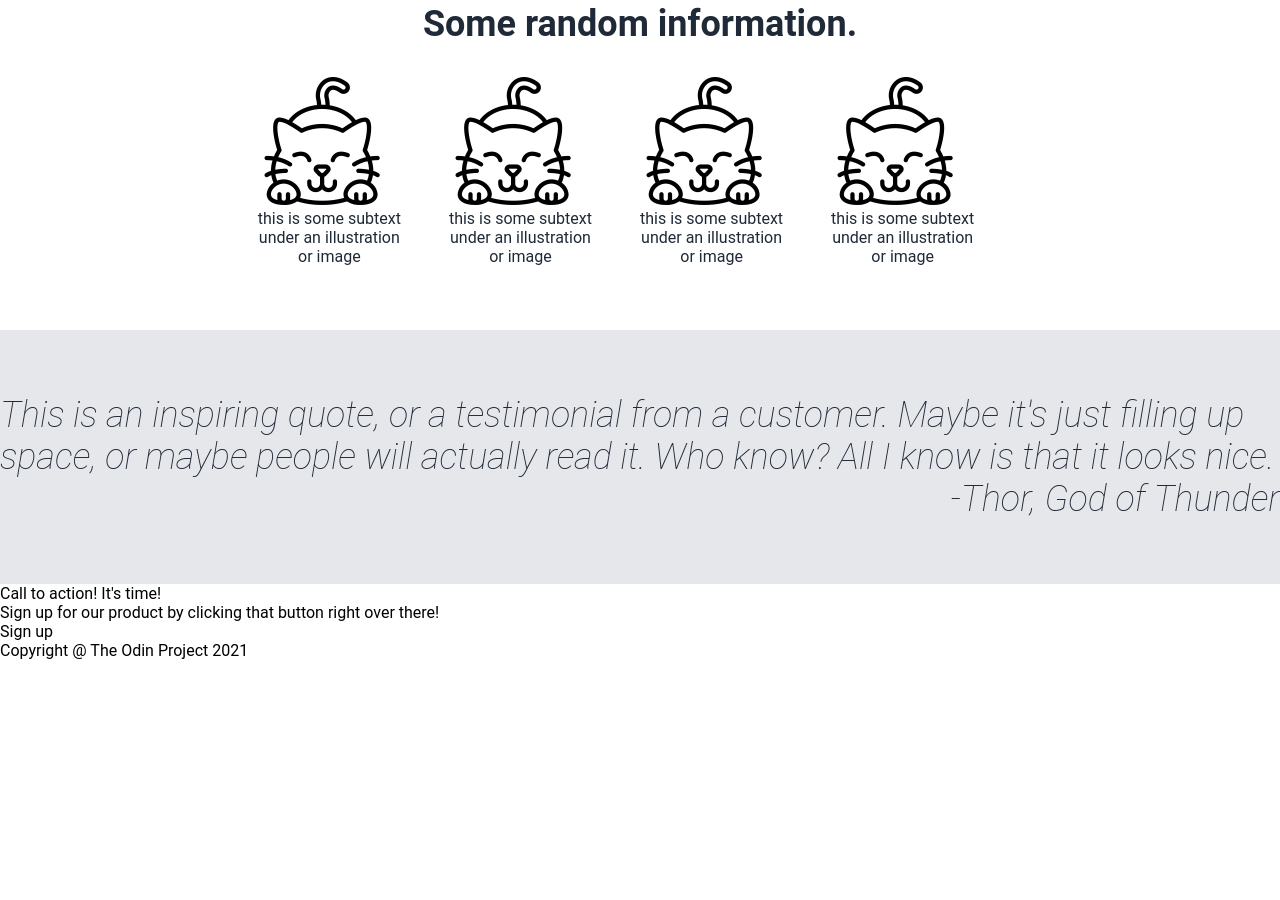
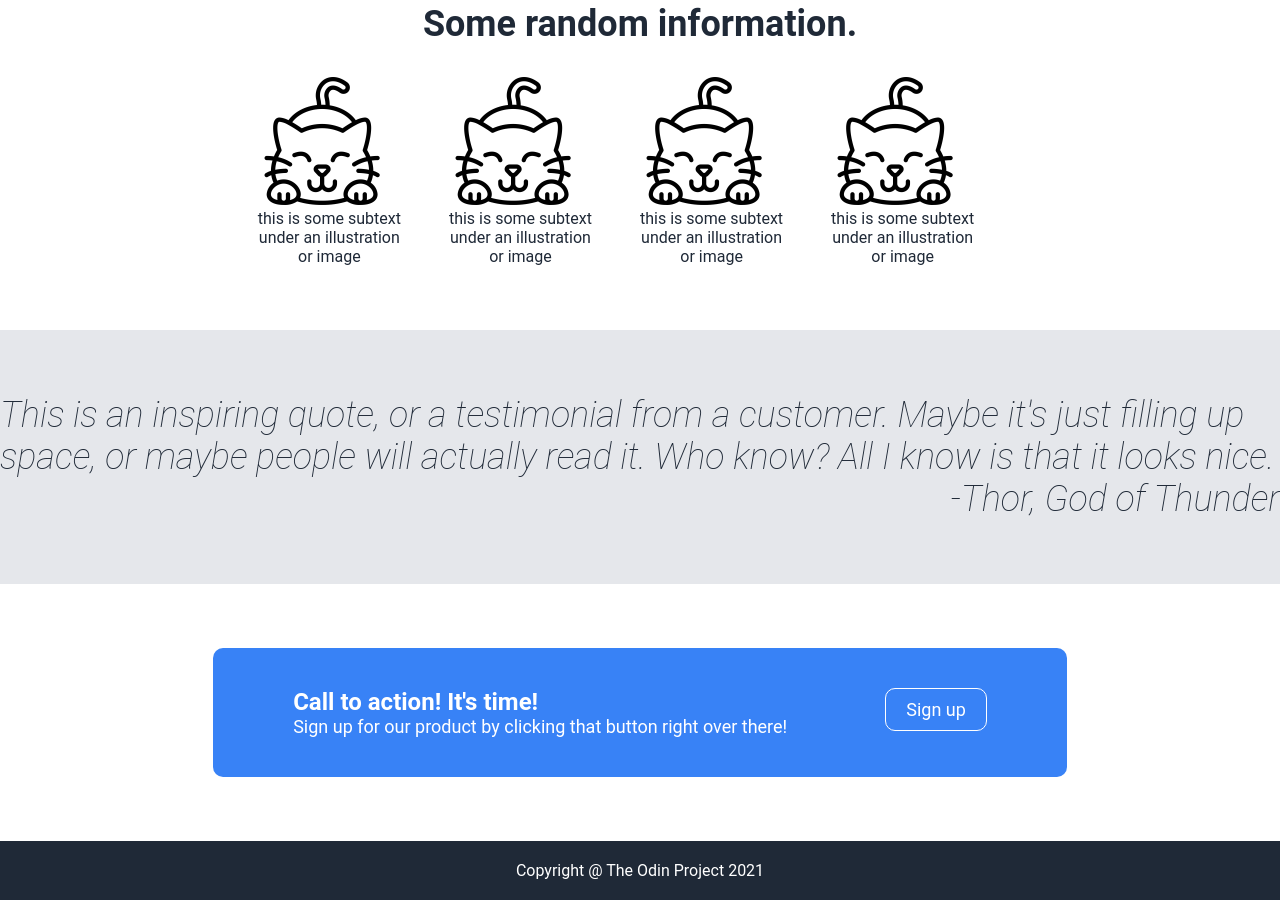
Before and after one commit to Sosopend/landing_page, a plain HTML site: page index.html in a window 1280 px wide. Shown: the part 661-1561 px from the top of the page. Before the commit the page ends 1321 px from the top, so only its background shows below. Drawn offline with Linux system fonts and the light colour scheme.

Commit message:
footer done + fix some bugs

```diff
--- a/index.html
+++ b/index.html
@@ -79,12 +79,14 @@
                     <p>Call to action! It's time!</p>
                     <p>Sign up for our product by clicking that button right over there!</p>
                 </div>
-                <p class="button">Sign up</p>
+                <p><a href="#" class="button">Sign up</a></p>
             </div>
         </div>
     </main>
     <footer>
-        <p>Copyright @ The Odin Project 2021</p>
+        <div class="content">
+            <p>Copyright @ The Odin Project 2021</p>
+        </div>
     </footer>
 </body>
 
--- a/src/style.css
+++ b/src/style.css
@@ -148,3 +148,62 @@ header img {
     font-weight: lighter;
     font-style: italic;
 }
+
+#action {
+    padding-top: 64px;
+    padding-bottom: 64px;
+    display: flex;
+    justify-content: center;
+}
+
+#action .blue-wall {
+    display: flex;
+    background-color: #3882f6 ;
+    color: white;
+    border-radius: 10px;
+    padding: 40px 80px 40px 80px;
+}
+
+#action .blue-wall .call {
+    margin-right: 98px;
+}
+
+#action .blue-wall .call p{
+    font-size: 18px;
+}
+
+#action .blue-wall .call p:first-of-type {
+    font-size: 24px;
+    font-weight: bold;
+}
+
+#action .blue-wall a {
+    display: flex;
+    border: solid 1px white;
+    border-radius: 10px;
+    align-items: center;
+    padding-left: 20px;
+    padding-top: 10px;
+    padding-bottom: 10px;
+    padding-right: 20px;
+    text-decoration: none;
+    color: white;
+    font-size: 18px;
+}
+
+footer {
+    display: flex;
+    justify-content: center;
+    background-color: #1f2937;
+}
+
+footer .content {
+    max-width: 1400px;
+    display: flex;
+    justify-content: center;
+    padding: 20px 40px 20px 40px;
+}
+
+footer .content p {
+    color: white;
+}
```
